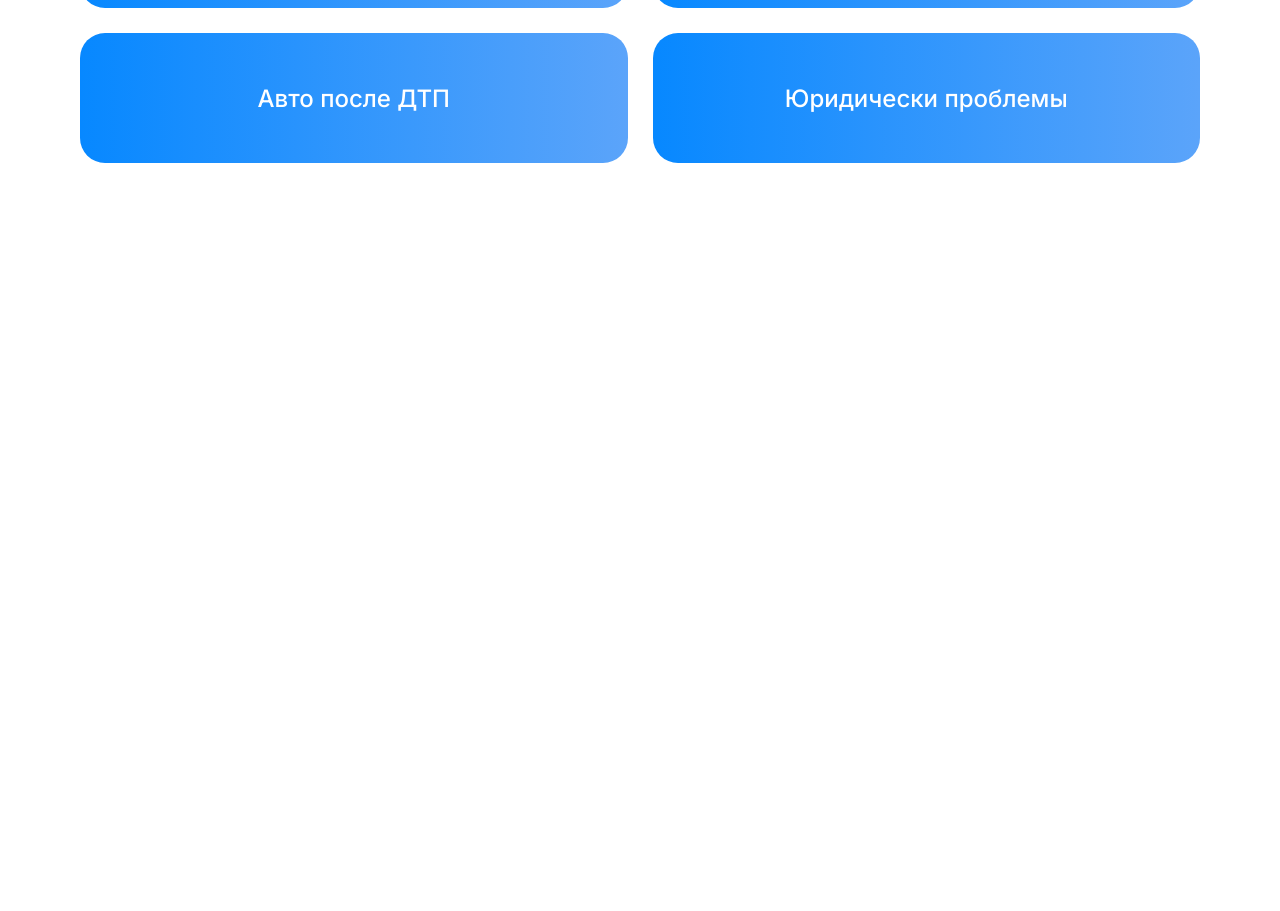
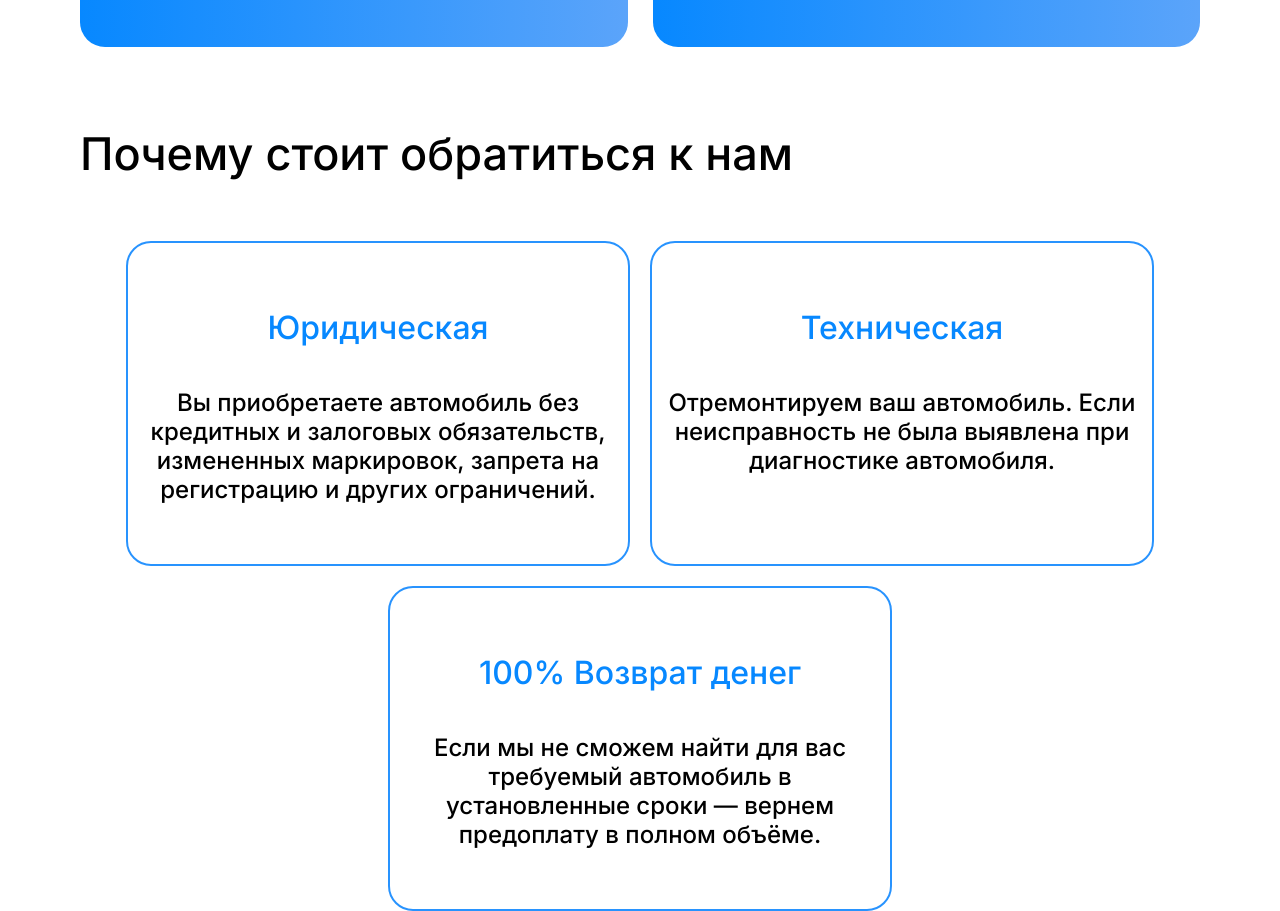
Before and after one commit to Qalwk/avtopodbor, a React (Vite) app: page / in a window 1280 px wide. Shown: the part 5560-6471 px from the top of the page. Before the commit the page ends 5723 px from the top, so only its background shows below. Built offline with nearby package versions, Linux system fonts and the light colour scheme.

Commit message:
new sections

```diff
--- a/package.json
+++ b/package.json
@@ -19,6 +19,7 @@
   "devDependencies": {
     "@types/react": "^18.3.3",
     "@types/react-dom": "^18.3.0",
+    "@types/react-slick": "^0.23.13",
     "@typescript-eslint/eslint-plugin": "^7.13.1",
     "@typescript-eslint/parser": "^7.13.1",
     "@vitejs/plugin-react": "^4.3.1",
--- a/src/App.tsx
+++ b/src/App.tsx
@@ -1,7 +1,8 @@
 import './App.css'
 import Header from './components/Header/Header'
-import Action from './section/Action/Action'
+// import Action from './section/Action/Action'
 import Check from './section/Check/Check'
+import Guarantee from './section/Guarantee/Guarantee'
 import Hero from './section/Hero/Hero'
 import Mission from './section/Mission/Mission'
 import Plus from './section/Plus/Plus'
@@ -23,6 +24,7 @@ function App() {
       <Check />
       <Risk />
       <WhyUs />
+      <Guarantee />
 
       {/* <Action /> */}
     </main>
--- a/src/components/Header/Header.tsx
+++ b/src/components/Header/Header.tsx
@@ -1,4 +1,4 @@
-import Button from "../Button/Button";
+// import Button from "../Button/Button";
 import "./Header.css";
 
 interface NavLink {
--- a/src/components/ServiceCard/ServiceCard.tsx
+++ b/src/components/ServiceCard/ServiceCard.tsx
@@ -1,4 +1,4 @@
-import Button from "../Button/Button"
+// import Button from "../Button/Button"
 import "./ServiceCard.css"
 import { SERVICES_CARDS } from "../../constant.ts"
 import { SERVICES_TITLE } from "../../constant.ts"
--- /dev/null
+++ b/src/section/Guarantee/Guarantee.css
@@ -0,0 +1,111 @@
+.guarantee {
+  display: flex;
+  flex-direction: column;
+  align-items: start;
+  gap: 80px;
+
+  margin-top: 110px;
+}
+
+.guarantee-title {
+  font-size: 65px;
+  font-weight: 500;
+  line-height: 78px;
+  color: #000;
+}
+
+.guarantee-wrapper {
+  height: fit-content;
+  display: flex;
+  justify-content: space-between;
+  gap: 20px;
+}
+
+.guarantee-item {
+  padding: 60px 25px;
+
+  text-align: center;
+
+  display: flex;
+  flex-direction: column;
+  align-items: center;
+
+  gap: 60px;
+  border: 2px solid #2893fe;
+  border-radius: 25px;
+}
+
+.guarantee-item-name {
+  font-size: 42px;
+  font-weight: 500;
+  line-height: 50px;
+  color: #0788ff;
+}
+
+.guarantee-item-text {
+  font-size: 28px;
+  font-weight: 500;
+  line-height: 38px;
+  color: #000;
+}
+@media screen and (max-width: 1440px) {
+  .guarantee {
+    margin-top: 80px;
+    gap: 60px;
+  }
+  .guarantee-title {
+    font-size: 45px;
+    line-height: 54px;
+  }
+  .guarantee-item {
+    gap: 35px;
+    padding: 60px 10px;
+  }
+  .guarantee-item-name {
+    font-size: 32px;
+    line-height: 38x;
+  }
+  .guarantee-item-text {
+    font-size: 24px;
+    line-height: 29px;
+  }
+}
+
+@media screen and (max-width: 1280px) {
+  .guarantee-wrapper {
+    flex-wrap: wrap;
+    justify-content: center;
+    gap: 20px;
+  }
+  .guarantee-item {
+    max-width: 45%;
+  }
+}
+@media screen and (max-width: 740px) {
+  .guarantee {
+    margin-top: 40px;
+    gap: 40px;
+  }
+  .guarantee-title {
+    font-size: 32px;
+    line-height: 38px;
+    text-align: center;
+  }
+  .guarantee-wrapper {
+    flex-direction: column;
+    gap: 15px;
+  }
+  .guarantee-item {
+    max-width: none;
+    gap: 25px;
+    padding: 30px 20px;
+  }
+  .guarantee-item-name {
+    font-size: 24px;
+    line-height: 29px;
+  }
+  .guarantee-item-text {
+    font-size: 18px;
+    line-height: 22px;
+  }
+}
--- /dev/null
+++ b/src/section/Guarantee/Guarantee.tsx
@@ -0,0 +1,34 @@
+import "./Guarantee.css";
+
+const guaranteeItems = [
+  {
+    title: "Юридическая",
+    text: "Вы приобретаете автомобиль без кредитных и залоговых обязательств, измененных маркировок, запрета на регистрацию и других ограничений.",
+  },
+  {
+    title: "Техническая",
+    text: "Отремонтируем ваш автомобиль. Если неисправность не была выявлена при диагностике автомобиля.",
+  },
+  {
+    title: "100% Возврат денег",
+    text: "Если мы не сможем найти для вас требуемый автомобиль в установленные сроки — вернем предоплату в полном объёме.",
+  },
+];
+
+const Guarantee = () => {
+  return (
+    <div className="guarantee">
+      <h2 className="guarantee-title">Почему стоит обратиться к нам</h2>
+      <div className="guarantee-wrapper">
+        {guaranteeItems.map((item) => (
+          <div className="guarantee-item">
+            <h3 className="guarantee-item-name">{item.title}</h3>
+            <p className="guarantee-item-text">{item.text}</p>
+          </div>
+        ))}
+      </div>
+    </div>
+  );
+};
+
+export default Guarantee;
--- a/src/section/Risk/Risk.css
+++ b/src/section/Risk/Risk.css
@@ -4,6 +4,10 @@
     flex-direction: column;
     gap: 80px;
     overflow-x:hidden;
+}
+
+.risk-title {
+    text-align: left;
 }
 
 .risk-wrapper {
@@ -20,6 +24,10 @@
 }
 
 @media screen and (max-width: 1280px){
+    .risk-title {
+        font-size: 35px;
+        line-height: 42px;
+    }
     .risk-wrapper {
         flex-wrap: wrap;
         justify-content: space-around;
@@ -29,6 +37,15 @@
     }
 }
 @media screen and (max-width: 740px){
+    .risk {
+        margin-top: 40px;
+        gap: 25px;
+    }
+    .risk-title {
+        text-align: center;
+        font-size: 32px;
+        line-height: 38px;
+    }
     .risk-wrapper {
         gap: 30px;
     }
--- a/src/section/Risk/Risk.tsx
+++ b/src/section/Risk/Risk.tsx
@@ -5,7 +5,7 @@ import RiskCard from "../../components/RiskCard/RiskCard.tsx"
 const Risk = () => {
   return (
     <div className="risk">
-        <h2 style={{width: "850px", textAlign: "left"}}>{RISK_TITLE}</h2>
+        <h2 className="risk-title">{RISK_TITLE}</h2>
         <div className="risk-wrapper">
             <RiskCard variant="card1" />
             <img className="risk-divider" src="/img/risk/divider-1.svg" alt="divider" />
--- a/src/section/WhyUs/WhyUs.tsx
+++ b/src/section/WhyUs/WhyUs.tsx
@@ -1,4 +1,3 @@
-import React from "react";
 import "./WhyUs.css"
 
 const whyUsItems = ["Скрутка пробега", "Вложения в автомобиль", "Технические проблемы", "Восстановленная безопасность", "Авто после ДТП", "Юридически проблемы"]
```
Also changed, not shown: 1 other file (tests, documents, lock files or other folders).
